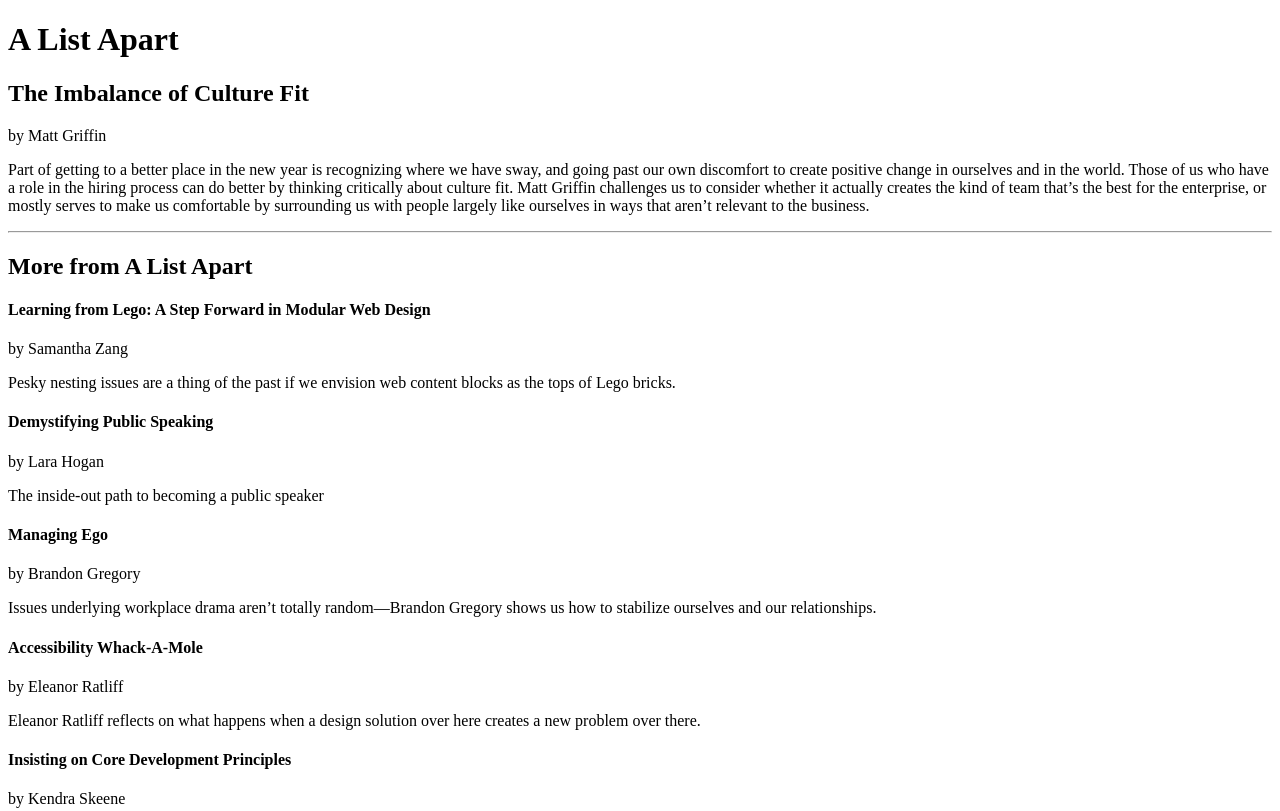
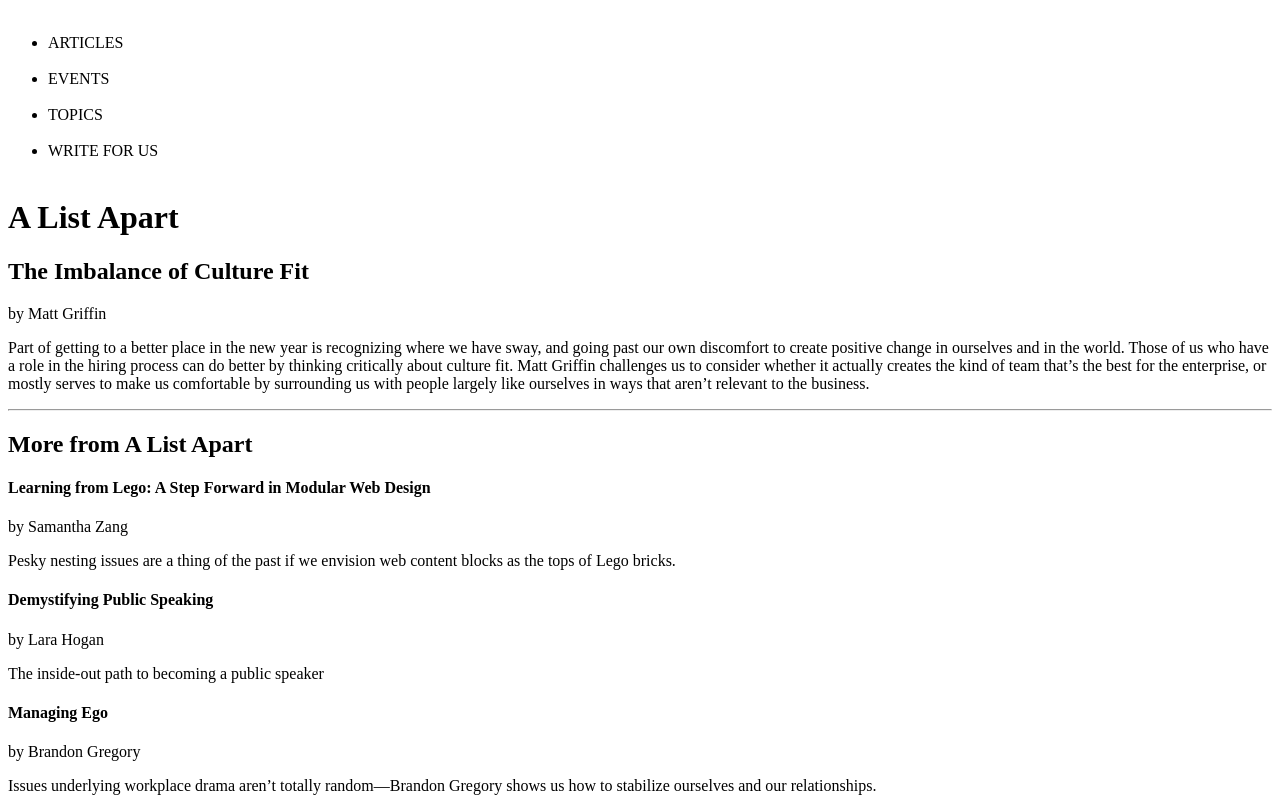
Before and after one commit to j10nelson/html-layout, a plain HTML site: page index.html in a window 1280 px wide. Shown: the top 811 px of the page. Drawn offline with Linux system fonts and the light colour scheme.

Commit message:
added menu list

```diff
--- a/index.html
+++ b/index.html
@@ -4,6 +4,12 @@
     <meta charset="utf-8">
     <title>A List Apart for people who make websites</title>
   </head>
+  <ul>
+      <li>ARTICLES</li>
+      <li>EVENTS</li>
+      <li>TOPICS</li>
+      <li>WRITE FOR US</li>
+    </ul>
   <header class="Logo">
     <h1>A List Apart</h1>
   </header>
```
